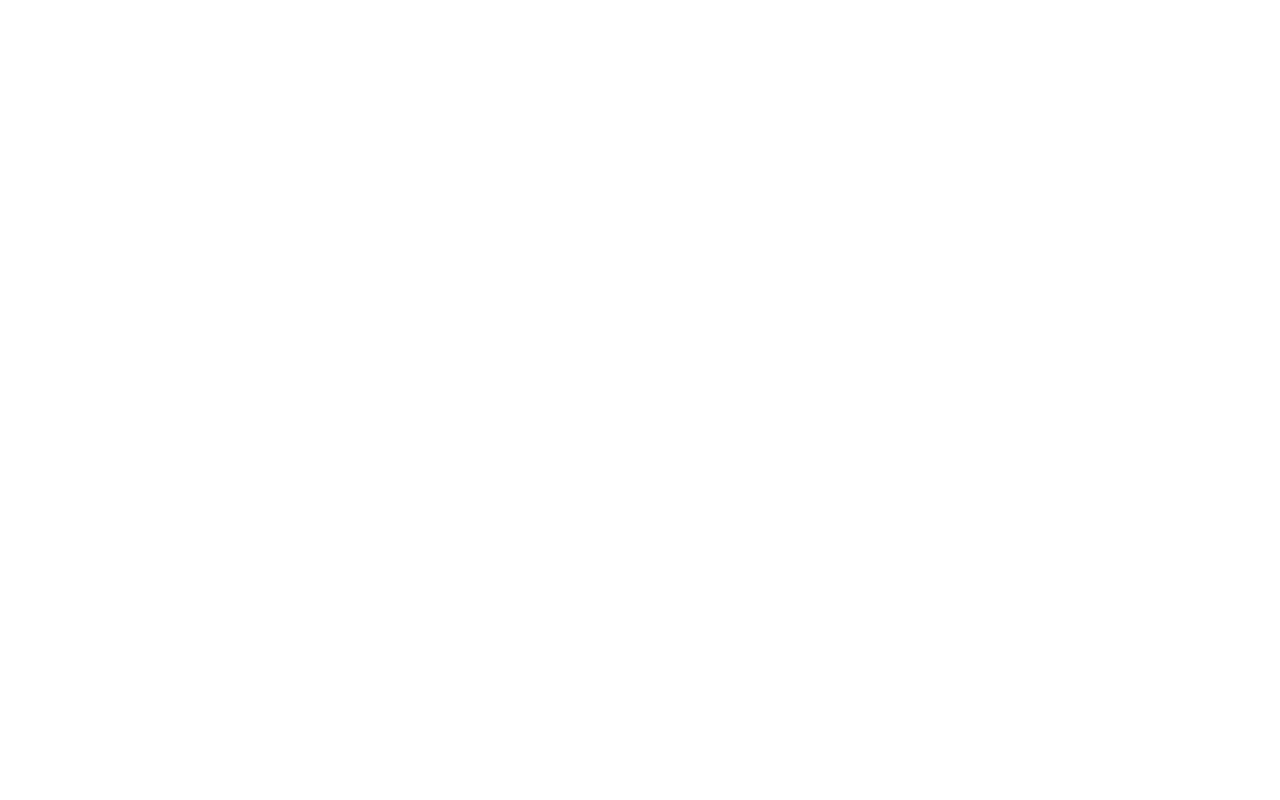
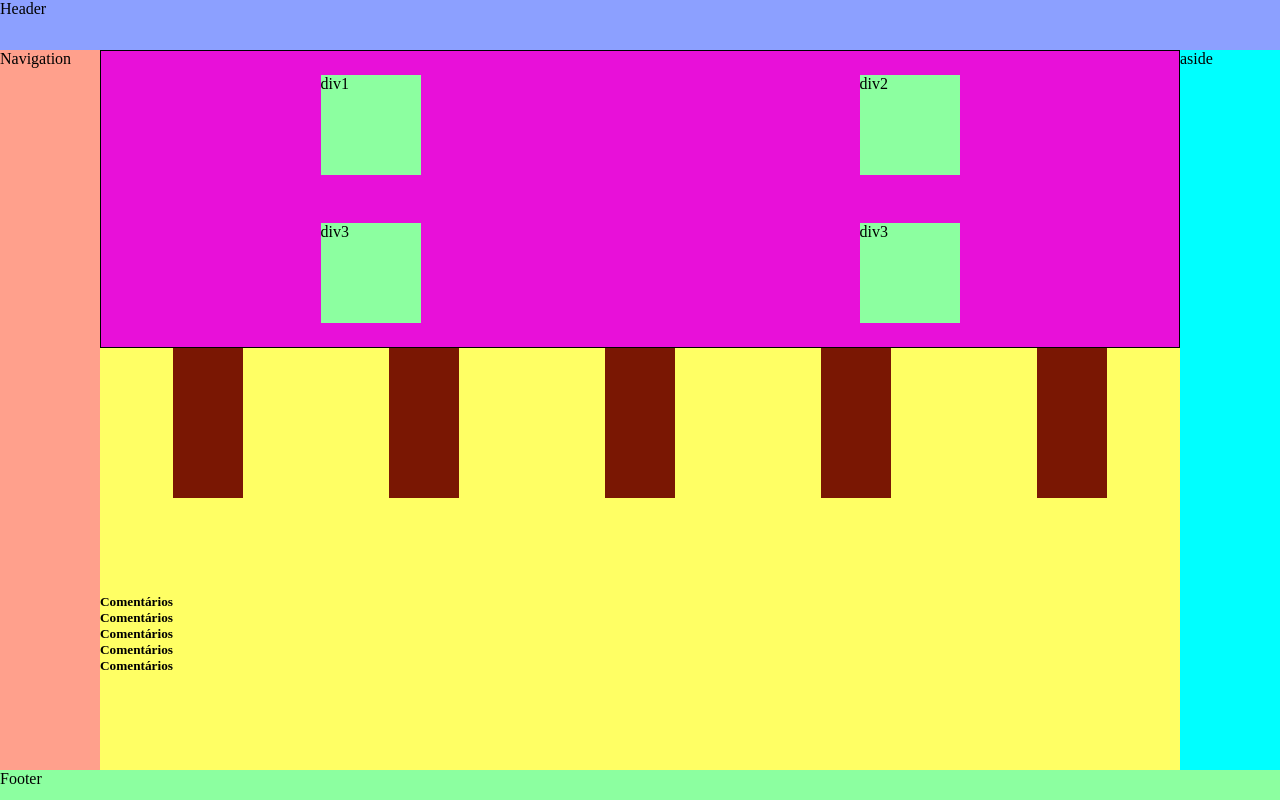
Before and after one commit to MauricioDiias/Let-s-Code-2025, a plain HTML site: page 13 - Grid/index.html in a window 1280 px wide. Drawn offline with Linux system fonts and the light colour scheme.

Commit message:
Aula Grid

```diff
--- a/13 - Grid/index.html
+++ b/13 - Grid/index.html
@@ -1,11 +1,70 @@
 <!DOCTYPE html>
-<html lang="en">
-<head>
-    <meta charset="UTF-8">
-    <meta name="viewport" content="width=device-width, initial-scale=1.0">
+<html lang="pt-br">
+  <head>
+    <meta charset="UTF-8" />
+    <meta name="viewport" content="width=device-width, initial-scale=1.0" />
+    <link rel="stylesheet" href="style.css" />
     <title>Grid</title>
-</head>
-<body>
+  </head>
+  <body>
+    <!-- <header>
+      <h1>Grid</h1>
+    </header> -->
+    <main>
+      <!-- <section>
+        <h2>Introdução ao Display Grid</h2>
+        <p>
+          O CSS Grid Layout é um sistema de layout bidimensional que permite
+          organizar elementos tanto em linhas quanto em colunas. Ele facilita a
+          criação de layouts complexos e responsivos com menos código do que
+          métodos tradicionais como float e flexbox.
+        </p>
+      </section> -->
+      <!-- <div class="container">
+        <div class="item">1</div>
+        <div class="item">2</div>
+        <div class="item">3</div>
+        <div class="item">4</div>
+        <div class="item">5</div>
+        <div class="item">1</div>
+        <div class="item">2</div>
+        <div class="item">3</div>
+      </div> -->
+      <!-- <div class="container">
+        <div class="item1">1</div>
+        <div class="item2">2</div>
+        <div class="item3">3</div>
+        <div class="item4">4</div>
+      </div> -->
 
-</body>
+      <div id="page">
+        <header>Header</header>
+        <nav>Navigation</nav>
+        <main>
+          <section class="section1">
+            <div>div1</div>
+            <div>div2</div>
+            <div>div3</div>
+            <div>div3</div>
+          </section>
+          <section class="section2">
+            <p></p>
+            <p></p>
+            <p></p>
+            <p></p>
+            <p></p>
+          </section>
+          <section>
+            <h5>Comentários</h5>
+            <h5>Comentários</h5>
+            <h5>Comentários</h5>
+            <h5>Comentários</h5>
+            <h5>Comentários</h5>
+          </section>
+        </main>
+        <aside>aside</aside>
+        <footer>Footer</footer>
+      </div>
+    </main>
+  </body>
 </html>
--- /dev/null
+++ b/13 - Grid/style.css
@@ -0,0 +1,119 @@
+* {
+  padding: 0;
+  margin: 0;
+}
+
+.container {
+  display: grid;
+  width: 100%;
+  height: 100vh;
+  grid-template-columns: 1fr 3fr;
+  grid-template-areas:
+    "item1 item1 "
+    "item2 item3 ";
+  grid-template-rows: 50px 1fr;
+}
+.item {
+  width: 50px;
+  height: 100px;
+  background-color: aqua;
+  margin: 5px;
+  border: 1px solid black;
+}
+
+.item1 {
+  grid-area: item1;
+  width: auto;
+  height: 100px;
+  background-color: rgb(215, 199, 21);
+  margin: 5px;
+  border: 1px solid black;
+}
+.item2 {
+  grid-area: item2;
+
+  width: auto;
+  height: 100px;
+  background-color: rgb(17, 255, 88);
+  margin: 5px;
+  border: 1px solid black;
+}
+
+.item3 {
+  grid-area: item3;
+
+  background-color: rgb(10, 8, 79);
+}
+
+.item4 {
+  grid-area: item4;
+
+  width: auto;
+  height: 100px;
+  background-color: rgb(207, 19, 19);
+  margin: 5px;
+  border: 1px solid black;
+}
+
+#page {
+  display: grid;
+  width: 100%;
+  height: 100vh;
+  grid-template-areas:
+    "head  head head "
+    "nav main  aside"
+    "foot  foot foot";
+  grid-template-columns: 100px 1fr 100px;
+  grid-template-rows: 50px 1fr 30px;
+}
+main {
+  display: grid;
+}
+.section1 {
+  width: auto;
+  height: auto;
+  background-color: rgb(232, 16, 217);
+  border: 1px solid black;
+  display: grid;
+  grid-template-columns: 1fr 1fr;
+  justify-items: center;
+  align-items: center;
+}
+.section2 {
+  display: grid;
+  grid-template-columns: repeat(5, 1fr);
+  justify-items: center;
+}
+p {
+  width: 70px;
+  height: 150px;
+  background-color: #7a1703;
+}
+div {
+  background-color: #8cffa0;
+  height: 100px;
+  width: 100px;
+}
+#page aside {
+  grid-area: aside;
+  background-color: aqua;
+}
+#page header {
+  grid-area: head;
+  background-color: #8ca0ff;
+}
+
+#page nav {
+  grid-area: nav;
+  background-color: #ffa08c;
+}
+
+#page main {
+  grid-area: main;
+  background-color: #ffff64;
+}
+
+#page footer {
+  grid-area: foot;
+  background-color: #8cffa0;
+}
```
